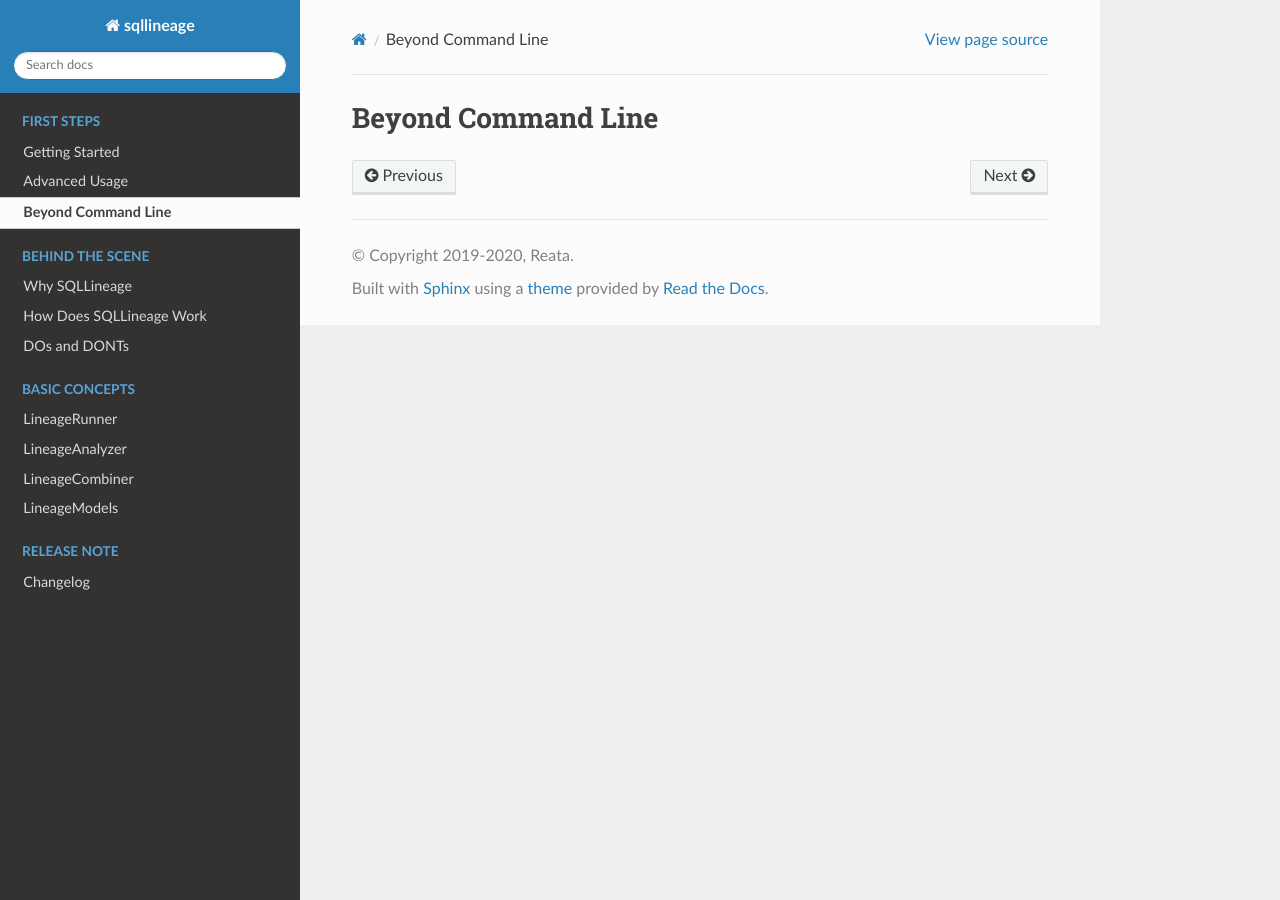
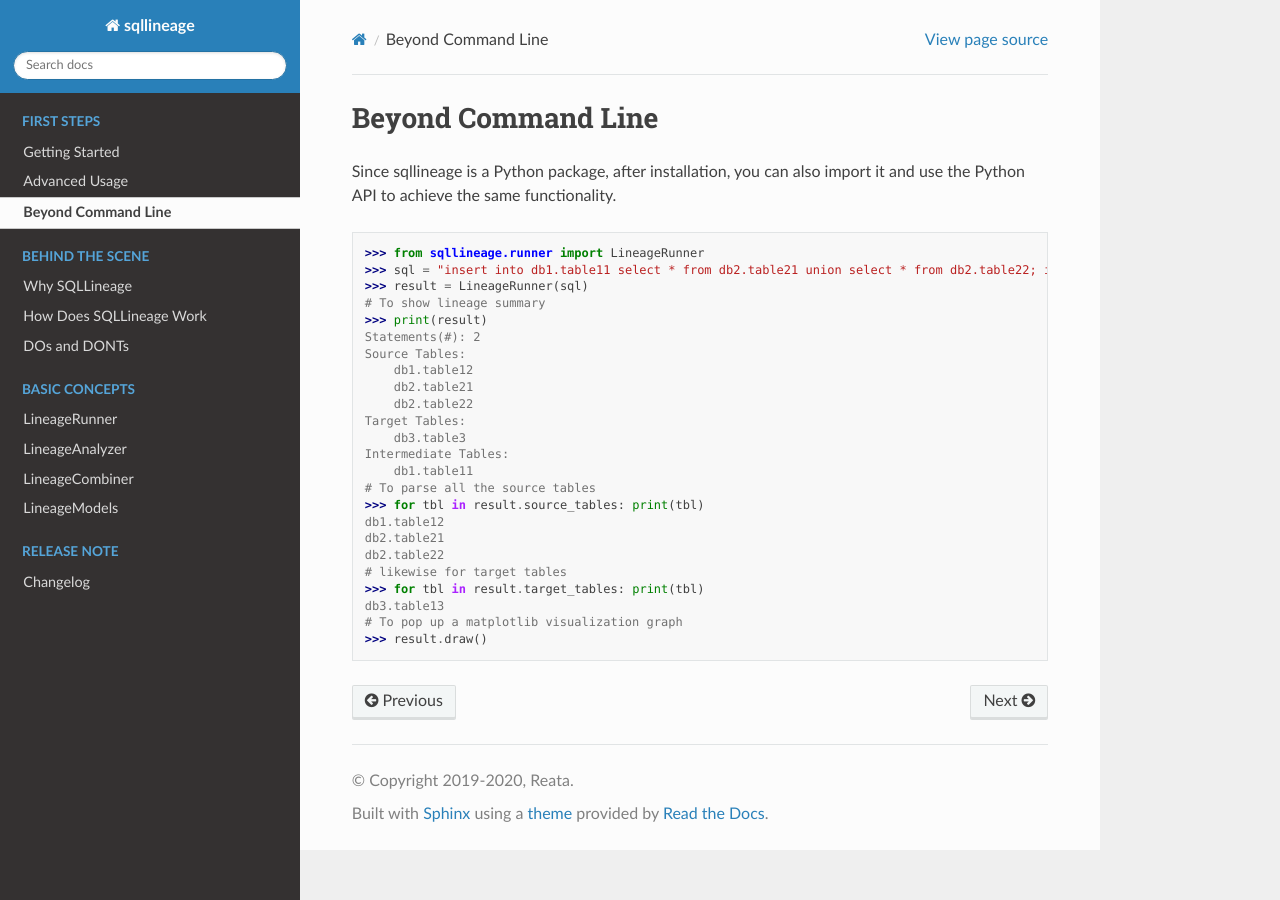
Before and after one commit to reata/sqllineage, a Sphinx documentation site: the page built from docs/first_steps/beyond_command_line.rst, in a window 1280 px wide. Built offline with Sphinx 7.4.7 and the Read the Docs theme 2.0.0, drawn with Linux system fonts in a browser that asks for light colours.

Commit message:
docs: Python API

```diff
--- a/docs/first_steps/beyond_command_line.rst
+++ b/docs/first_steps/beyond_command_line.rst
@@ -1,3 +1,33 @@
 *******************
 Beyond Command Line
 *******************
+
+Since sqllineage is a Python package, after installation, you can also import it and use the Python API to achieve
+the same functionality.
+
+.. code-block:: python
+
+    >>> from sqllineage.runner import LineageRunner
+    >>> sql = "insert into db1.table11 select * from db2.table21 union select * from db2.table22; insert into db3.table3 select * from db1.table11 join db1.table12;"
+    >>> result = LineageRunner(sql)
+    # To show lineage summary
+    >>> print(result)
+    Statements(#): 2
+    Source Tables:
+        db1.table12
+        db2.table21
+        db2.table22
+    Target Tables:
+        db3.table3
+    Intermediate Tables:
+        db1.table11
+    # To parse all the source tables
+    >>> for tbl in result.source_tables: print(tbl)
+    db1.table12
+    db2.table21
+    db2.table22
+    # likewise for target tables
+    >>> for tbl in result.target_tables: print(tbl)
+    db3.table13
+    # To pop up a matplotlib visualization graph
+    >>> result.draw()
```
Also changed, not shown: .readthedocs.yml.
